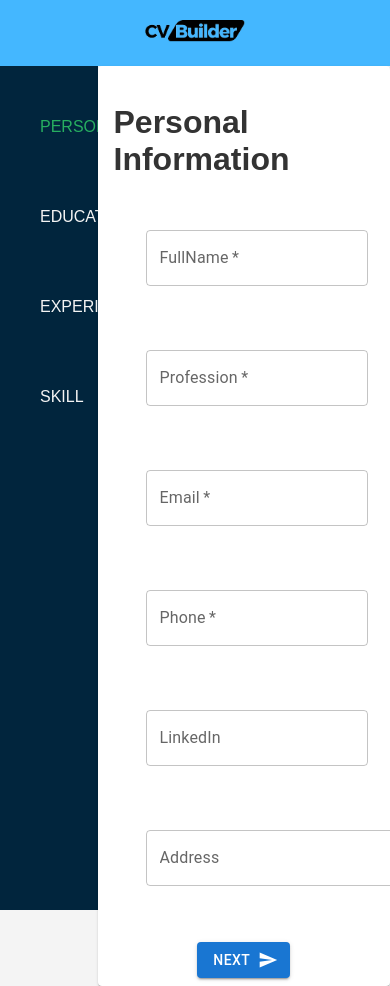
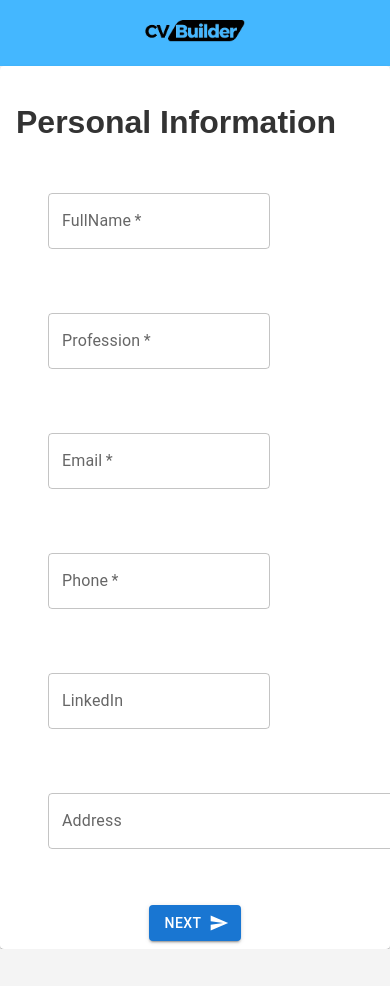
Before and after one commit to WebworldContent/CV-Generator, a React (Create React App) app: page /admin/personal in a window 390 px wide. After the commit the page ends 949 px from the top, so only its background shows below. Built offline with nearby package versions, Linux system fonts and the light colour scheme.

Commit message:
css update for mobile

```diff
--- a/src/assets/css/style.css
+++ b/src/assets/css/style.css
@@ -151,4 +151,12 @@ h1 {
     .btn {
         font-size: 14px;
     }
+
+    .main .sidebar {
+        width: 0%;
+    }
+
+    .main .main-content {
+        width: 100%;
+    }
 }
```
